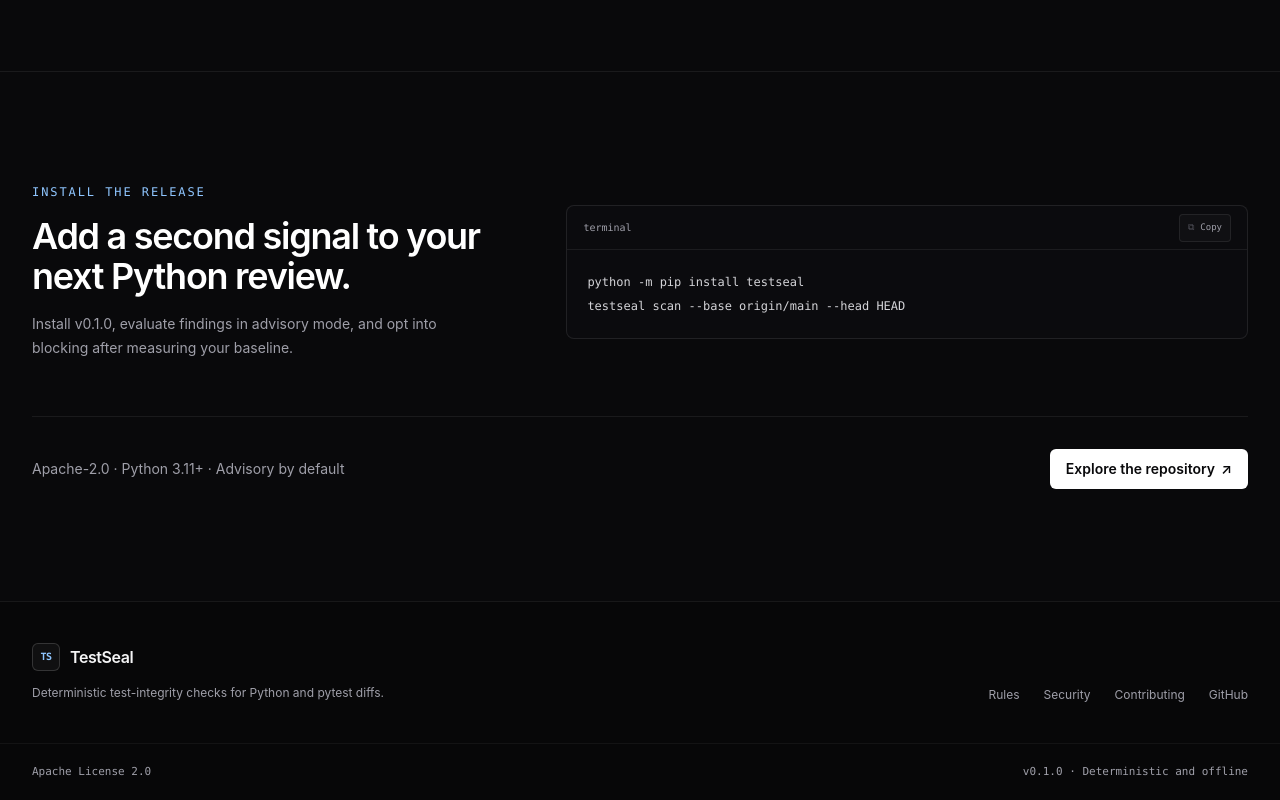
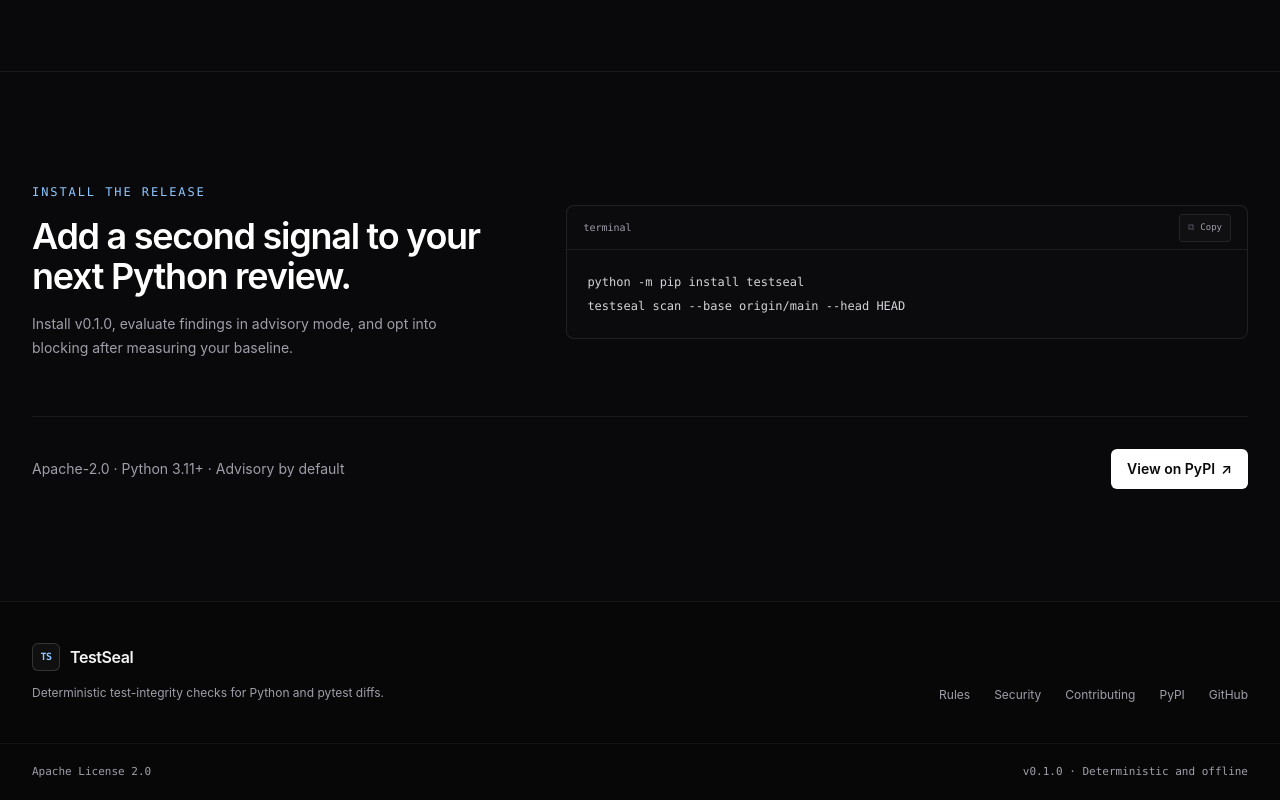
Before and after one commit to satwiksps/testseal, a Next.js app in the folder site/: page / in a window 1280 px wide. Shown: the part 4129-4929 px from the top of the page. Built offline with nearby package versions, Linux system fonts and the light colour scheme; no server answers.

Commit message:
docs: link the published PyPI package

```diff
--- a/site/app/page.tsx
+++ b/site/app/page.tsx
@@ -1,6 +1,6 @@
 import { CopyButton } from "./components/copy-button";
 import { MobileMenu } from "./components/mobile-menu";
-import { REPOSITORY_URL } from "./site-config";
+import { PYPI_URL, REPOSITORY_URL } from "./site-config";
 import { getSiteUrl } from "./site-url";
 
 const RELEASE_REF = "v0.1.0";
@@ -589,10 +589,10 @@
               </p>
               <a
                 className="inline-flex h-10 items-center justify-center rounded-md bg-white px-4 text-sm font-semibold text-zinc-950 transition-colors hover:bg-zinc-200"
-                href={REPOSITORY_URL}
+                href={PYPI_URL}
                 {...externalLinkProps}
               >
-                Explore the repository <span className="ml-1.5" aria-hidden="true">↗</span>
+                View on PyPI <span className="ml-1.5" aria-hidden="true">↗</span>
               </a>
             </div>
           </div>
@@ -616,6 +616,7 @@
             <a className="hover:text-zinc-200" href={ruleReferenceUrl} {...externalLinkProps}>Rules</a>
             <a className="hover:text-zinc-200" href={securityUrl} {...externalLinkProps}>Security</a>
             <a className="hover:text-zinc-200" href={contributingUrl} {...externalLinkProps}>Contributing</a>
+            <a className="hover:text-zinc-200" href={PYPI_URL} {...externalLinkProps}>PyPI</a>
             <a className="hover:text-zinc-200" href={REPOSITORY_URL} {...externalLinkProps}>GitHub</a>
           </div>
         </div>
--- a/site/app/site-config.ts
+++ b/site/app/site-config.ts
@@ -1 +1,2 @@
 export const REPOSITORY_URL = "https://github.com/satwiksps/testseal";
+export const PYPI_URL = "https://pypi.org/project/testseal/";
```
Also changed, not shown: 1 other file (tests, documents, lock files or other folders).
